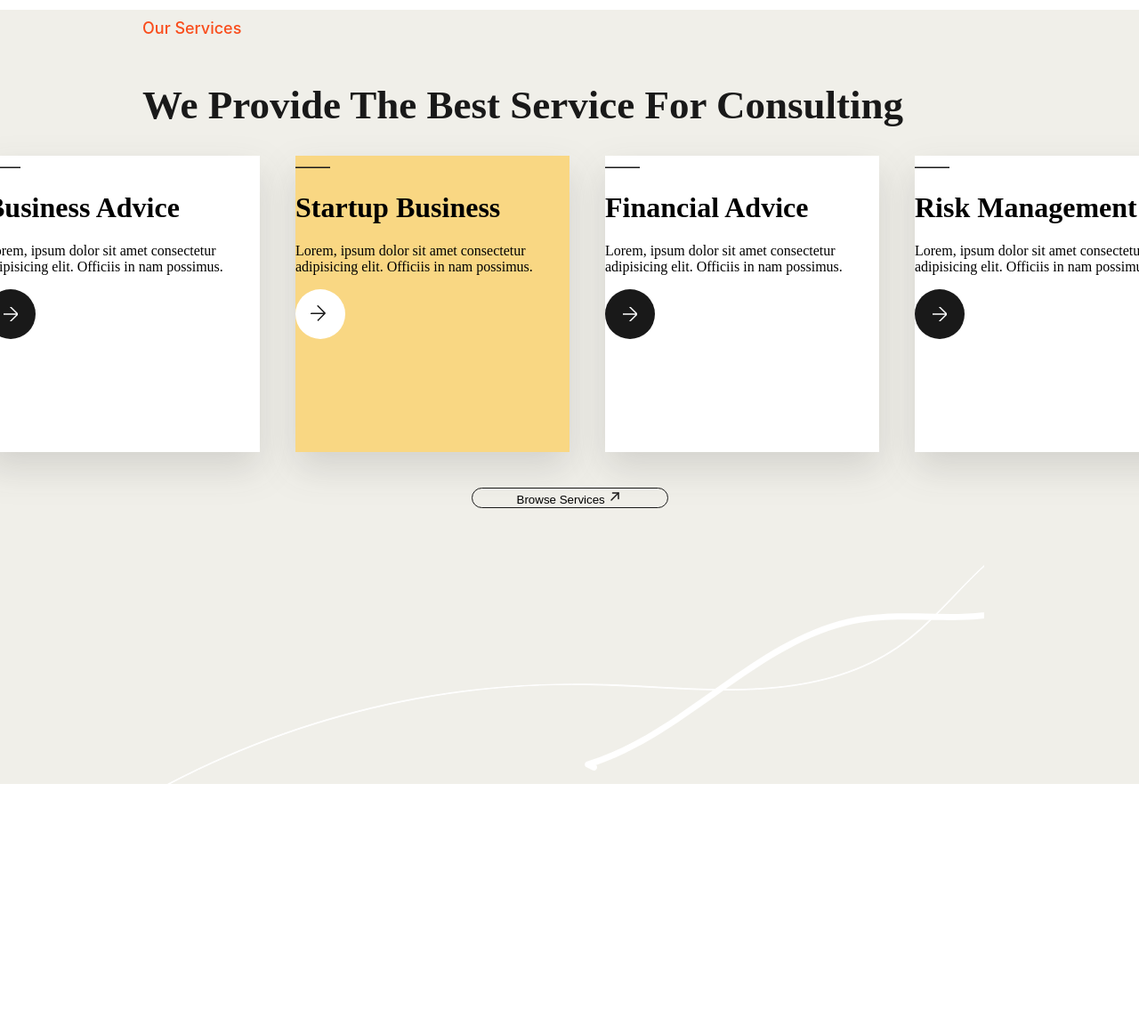
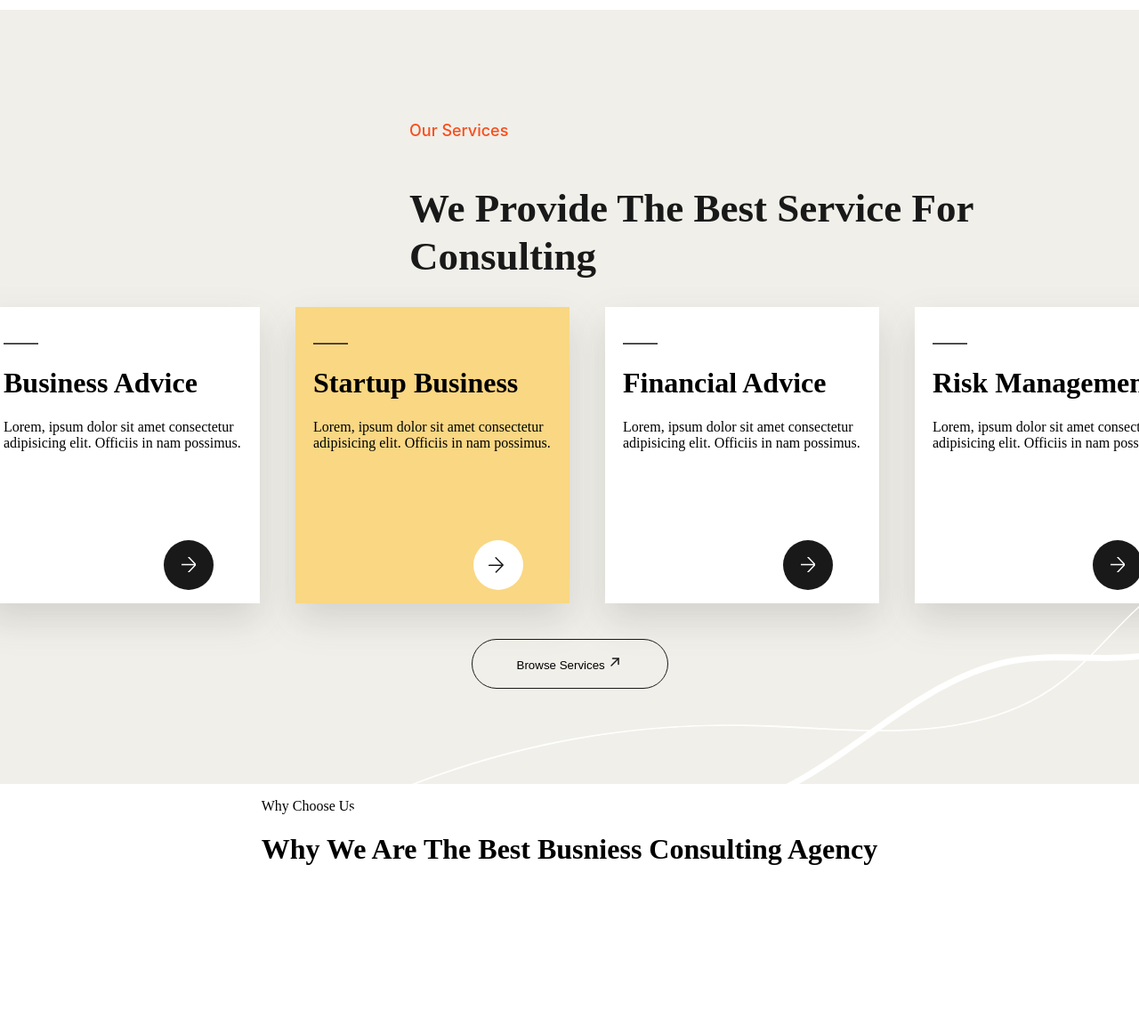
Before and after one commit to Markusloka/HtmlCssAssignment, a plain HTML site: page index.html in a window 1280 px wide. Shown: the part 2394-3547 px from the top of the page at 89% size. Before the commit the page ends 3283 px from the top, so only its background shows below. Drawn offline with Linux system fonts and the light colour scheme.

Commit message:
Started with choose us and Projects

```diff
--- a/index.html
+++ b/index.html
@@ -153,8 +153,8 @@
       </div>
       <div class="serviceCards">
         <div class="servicesCardWhite">
-          <img class="serviceLinewhite" src="./assets/services/smallLine.svg" />
-          <h1 class="cardTitle">Business Advice</h1>
+          <img class="serviceCardLine" src="./assets/services/smallLine.svg" />
+          <h1 class="serviceCardTitle">Business Advice</h1>
           <p class="serviceCardText">
             Lorem, ipsum dolor sit amet consectetur adipisicing elit. Officiis
             in nam possimus.
@@ -164,7 +164,7 @@
           </button>
         </div>
         <div class="servicesCardOrange">
-          <img class="serviceLinewhite" src="./assets/services/smallLine.svg" />
+          <img class="serviceCardLine" src="./assets/services/smallLine.svg" />
           <h1 class="serviceCardTitle">Startup Business</h1>
           <p class="serviceCardText">
             Lorem, ipsum dolor sit amet consectetur adipisicing elit. Officiis
@@ -178,7 +178,7 @@
           </button>
         </div>
         <div class="servicesCardWhite">
-          <img class="serviceLinewhite" src="./assets/services/smallLine.svg" />
+          <img class="serviceCardLine" src="./assets/services/smallLine.svg" />
           <h1 class="serviceCardTitle">Financial Advice</h1>
           <p class="serviceCardText">
             Lorem, ipsum dolor sit amet consectetur adipisicing elit. Officiis
@@ -189,7 +189,7 @@
           </button>
         </div>
         <div class="servicesCardWhite">
-          <img class="serviceLinewhite" src="./assets/services/smallLine.svg" />
+          <img class="serviceCardLine" src="./assets/services/smallLine.svg" />
           <h1 class="serviceCardTitle">Risk Management</h1>
           <p class="serviceCardText">
             Lorem, ipsum dolor sit amet consectetur adipisicing elit. Officiis
@@ -203,11 +203,57 @@
       <button class="serviceButton">
         Browse Services <img src="./assets/hero/ArrowUp Right.svg" />
       </button>
-
       <img
         class="elementServices"
         src="./assets/services/ElementServices.svg"
       />
     </div>
+
+    <div class="Choose">
+      <div class="chooseLeft">
+        <div class="chooseText">
+          <p class="chooseUsSub">Why Choose Us</p>
+          <h1 class="chooseUsTitle">
+            Why We Are The Best Busniess Consulting Agency
+          </h1>
+        </div>
+        <div class="chooseReasons">
+          <div class="reasons">
+            <img src="" />
+            <div class="reasonsText">
+              <h1 class="reasonsTitle"></h1>
+              <p class="reasonsSub"></p>
+            </div>
+          </div>
+          <div class="reasons">
+            <img src="" />
+            <div class="reasonsText">
+              <h1 class="reasonsTitle"></h1>
+              <p class="reasonsSub"></p>
+            </div>
+          </div>
+          <div class="reasons">
+            <img src="" />
+            <div class="reasonsText">
+              <h1 class="reasonsTitle"></h1>
+              <p class="reasonsSub"></p>
+            </div>
+          </div>
+          <div class="reasons">
+            <img src="" />
+            <div class="reasonsText">
+              <h1 class="reasonsTitle"></h1>
+              <p class="reasonsSub"></p>
+            </div>
+          </div>
+        </div>
+      </div>
+    </div>
+    <!--     <div class="Projects">
+      <div class="projectsText">
+        <p class="projectsSub"></p>
+        <h1 class="projectsTitle"></h1>
+      </div>
+    </div>  -->
   </body>
 </html>
--- a/styles.css
+++ b/styles.css
@@ -351,12 +351,9 @@ body {
   height: 870px;
   background: #f0efe9;
 }
-.serviceText {
-  display: flex;
-  flex-direction: column;
-  width: 75%;
-}
+
 .serviceSubText {
+  margin-left: 300px;
   font-family: "Inter";
   font-size: 18px;
   font-weight: 500;
@@ -365,7 +362,12 @@ body {
   text-align: left;
   color: #f94d1c;
 }
+
 .serviceTitle {
+  display: flex;
+  justify-self: center;
+  margin-left: 300px;
+  justify-content: flex-start;
   font-family: "DM Sans";
   font-size: 45px;
   font-weight: bold;
@@ -374,6 +376,13 @@ body {
   text-align: left;
   color: #191919;
 }
+
+.serviceText {
+  display: flex;
+  flex-direction: column;
+  width: 75%;
+}
+
 .serviceCards {
   display: flex;
   flex-direction: row;
@@ -396,19 +405,23 @@ body {
   filter: drop-shadow(0px 18px 20px rgba(44, 44, 44, 0.15));
 }
 .serviceCardLine {
-  position: absolute;
-  top: 100%;
-  right: 60%;
+  margin-top: 40px;
+  margin-left: 20px;
 }
 .serviceCardTitle {
+  margin-left: 20px;
 }
 .serviceCardText {
+  margin-left: 20px;
 }
 
 .serviceCardButton {
   display: flex;
   align-items: center;
   justify-content: center;
+  align-self: flex-end;
+  margin-top: 100px;
+  margin-left: 200px;
   width: 56px;
   height: 56px;
   border-color: transparent;
@@ -416,6 +429,11 @@ body {
   background: #191919;
 }
 .serviceCardButtonOrange {
+  display: flex;
+  align-items: center;
+  justify-content: center;
+  margin-top: 100px;
+  margin-left: 200px;
   width: 56px;
   height: 56px;
   border-color: transparent;
@@ -439,6 +457,10 @@ body {
 }
 
 .elementServices {
+  position: absolute;
+  display: flex;
+  margin-top: 660px;
+  align-self: flex-end;
 }
 .serviceCardArrow {
   transform: rotate(30deg);
```
